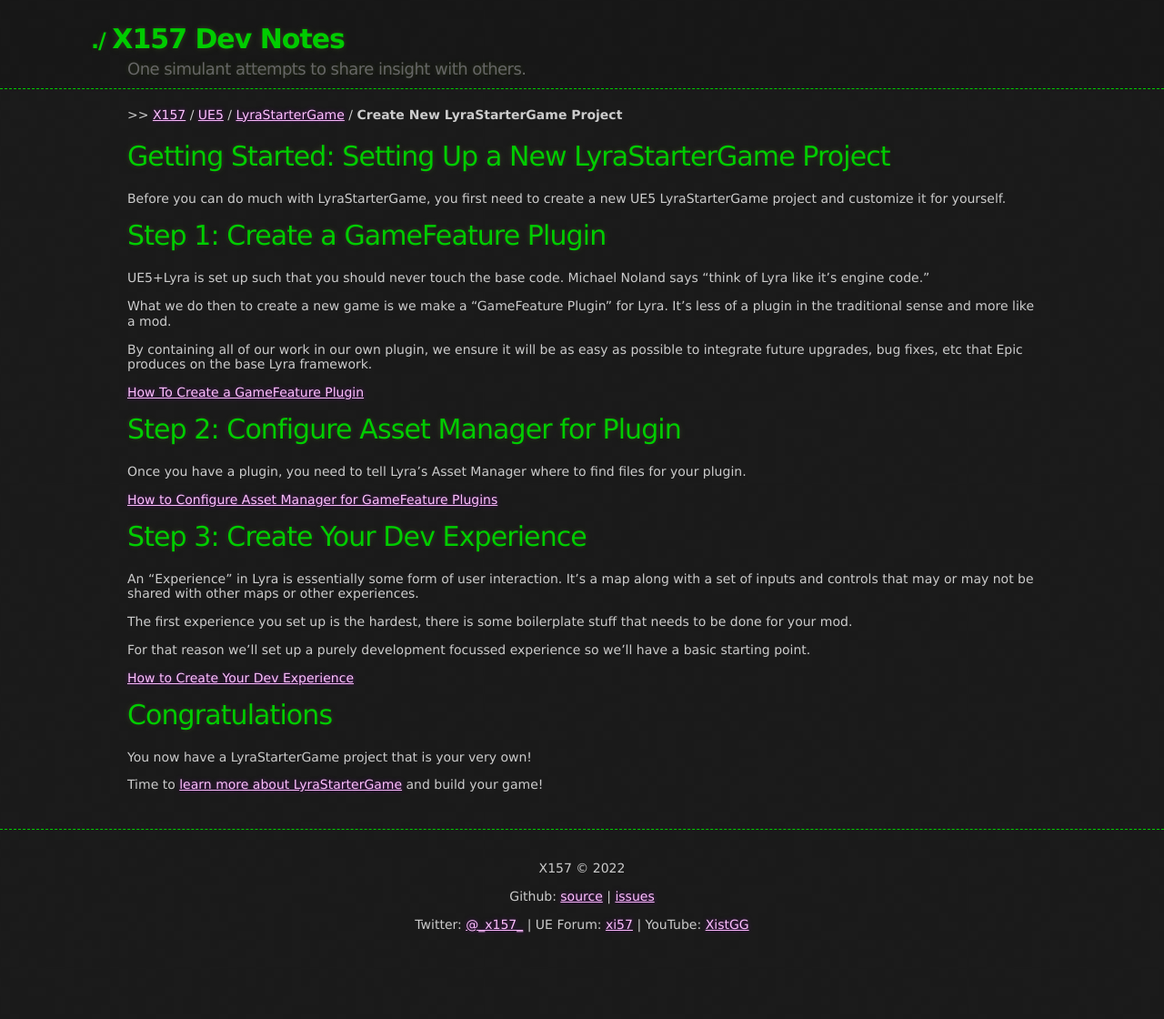
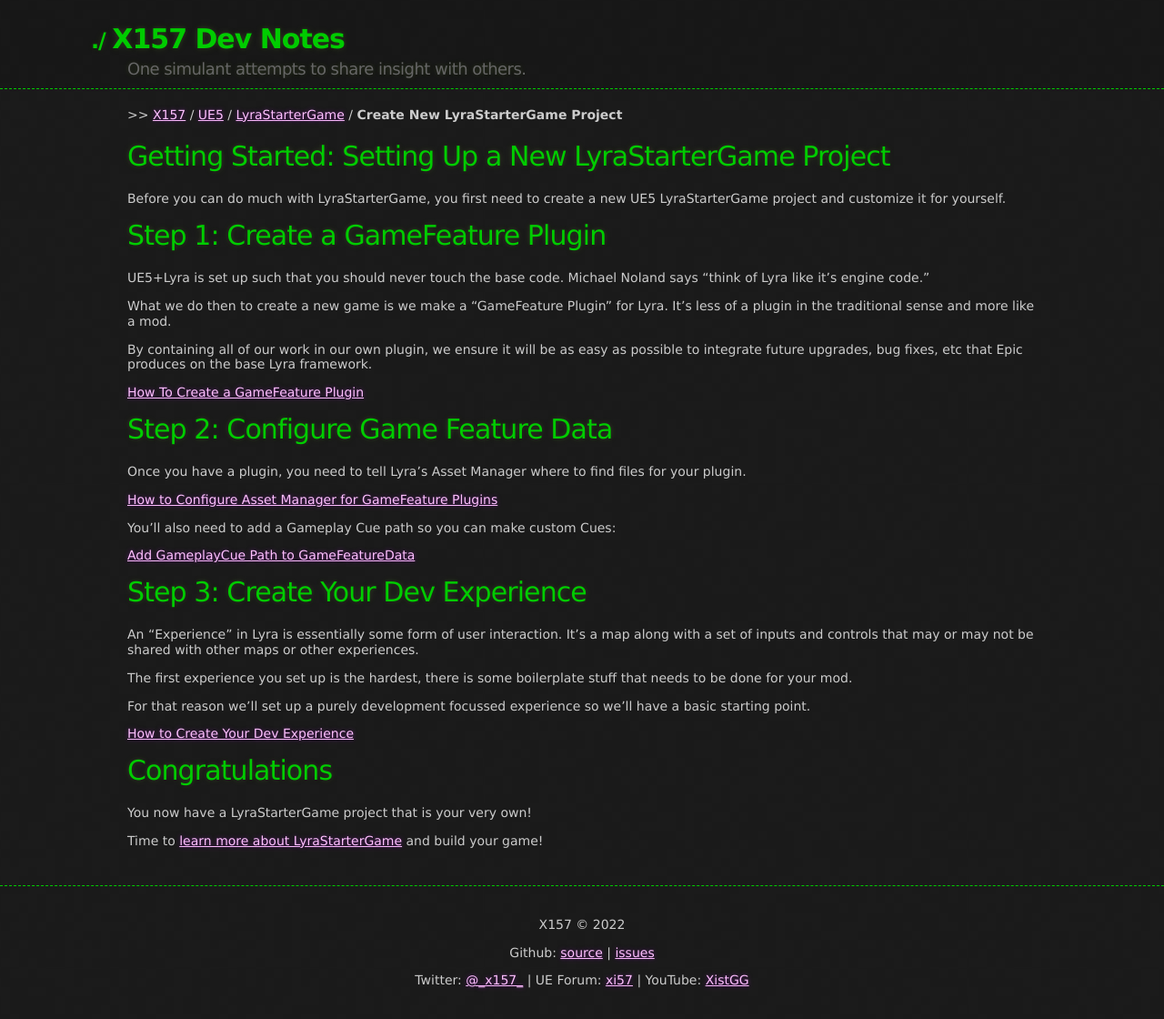
Before and after one commit to x157/x157.github.io, a Jekyll site: the page built from UE5/LyraStarterGame/Getting-Started-Setting-Up-a-New-LyraStarterGame-Project.md, in a window 1280 px wide. Shown: the whole page at 91% size. Built offline with Jekyll 4.4.1, drawn with Linux system fonts in a browser that asks for light colours; before the commit the page ends 1059 px from its top, so only the background shows below that.

Commit message:
Add Gameplay Cue Path setup step

```diff
--- a/UE5/LyraStarterGame/Getting-Started-Setting-Up-a-New-LyraStarterGame-Project.md
+++ b/UE5/LyraStarterGame/Getting-Started-Setting-Up-a-New-LyraStarterGame-Project.md
@@ -29,11 +29,15 @@
 [How To Create a GameFeature Plugin](./How-To-Create-a-GameFeature-Plugin)
 
 
-# Step 2: Configure Asset Manager for Plugin
+# Step 2: Configure Game Feature Data
 
 Once you have a plugin, you need to tell Lyra's Asset Manager where to find files for your plugin.
 
 [How to Configure Asset Manager for GameFeature Plugins](./How-To-Configure-AssetManager-for-GameFeature-Plugins)
+
+You'll also need to add a Gameplay Cue path so you can make custom Cues:
+
+[Add GameplayCue Path to GameFeatureData](./Setup/GameFeatureData-AddGameplayCuePath)
 
 
 # Step 3: Create Your Dev Experience
```
Also changed, not shown: UE5/LyraStarterGame/Setup/GameFeatureData-AddGameplayCuePath.md (added, +41 -0 lines), UE5/LyraStarterGame/screenshots/GamePlugin-Actions/AddGameplayCuePath.png (added).
